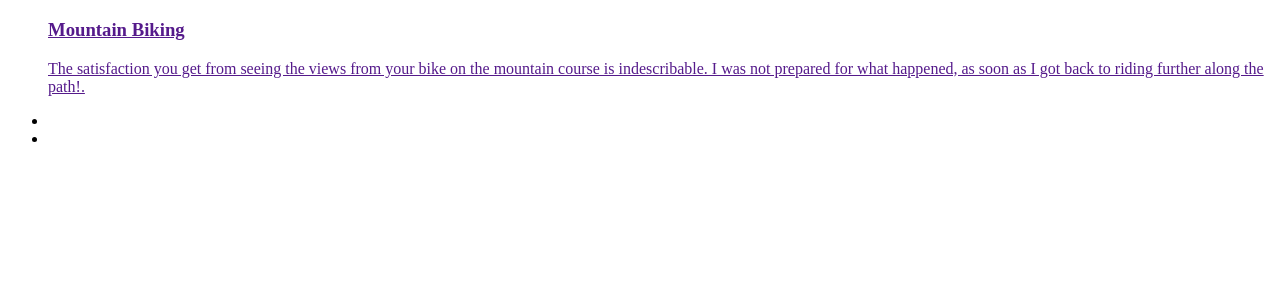
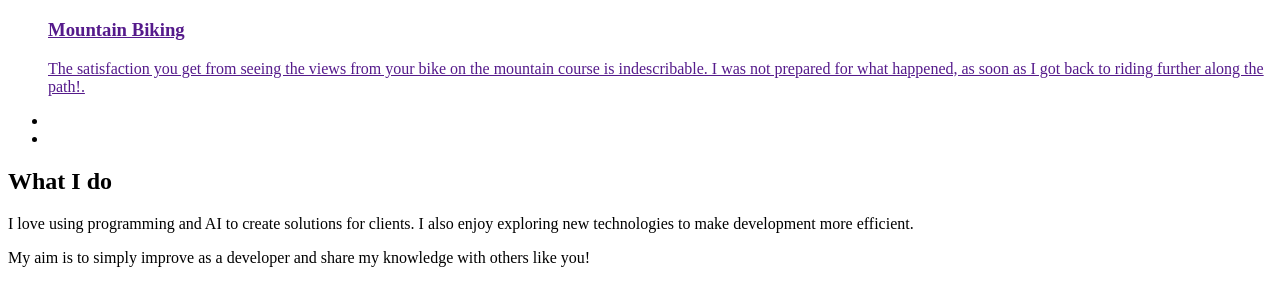
Before and after one commit to MBANS8A1/Misc_Blogs_Site, a Django app: page / in a window 1280 px wide. Shown: the part 365-671 px from the top of the page. Run offline with Django 5.2, Linux system fonts and the light colour scheme.

Commit message:
The third <section> element I added in the starting/entry page contains further mock-up text content about myself, what I like to do and my goals.

```diff
--- a/blogs_site/blog/templates/blog/index.html
+++ b/blogs_site/blog/templates/blog/index.html
@@ -39,4 +39,14 @@
       <li></li>
     </ul>
   </section>
+
+  <section id="about">
+    <h2>What I do</h2>
+    <p>I love using programming and AI to create solutions for clients.
+       I also enjoy exploring new technologies to make development more efficient.
+    </p>
+    <p>
+      My aim is to simply improve as a developer and share my knowledge with others like you!
+    </p>
+  </section>
 {% endblock %}
```
